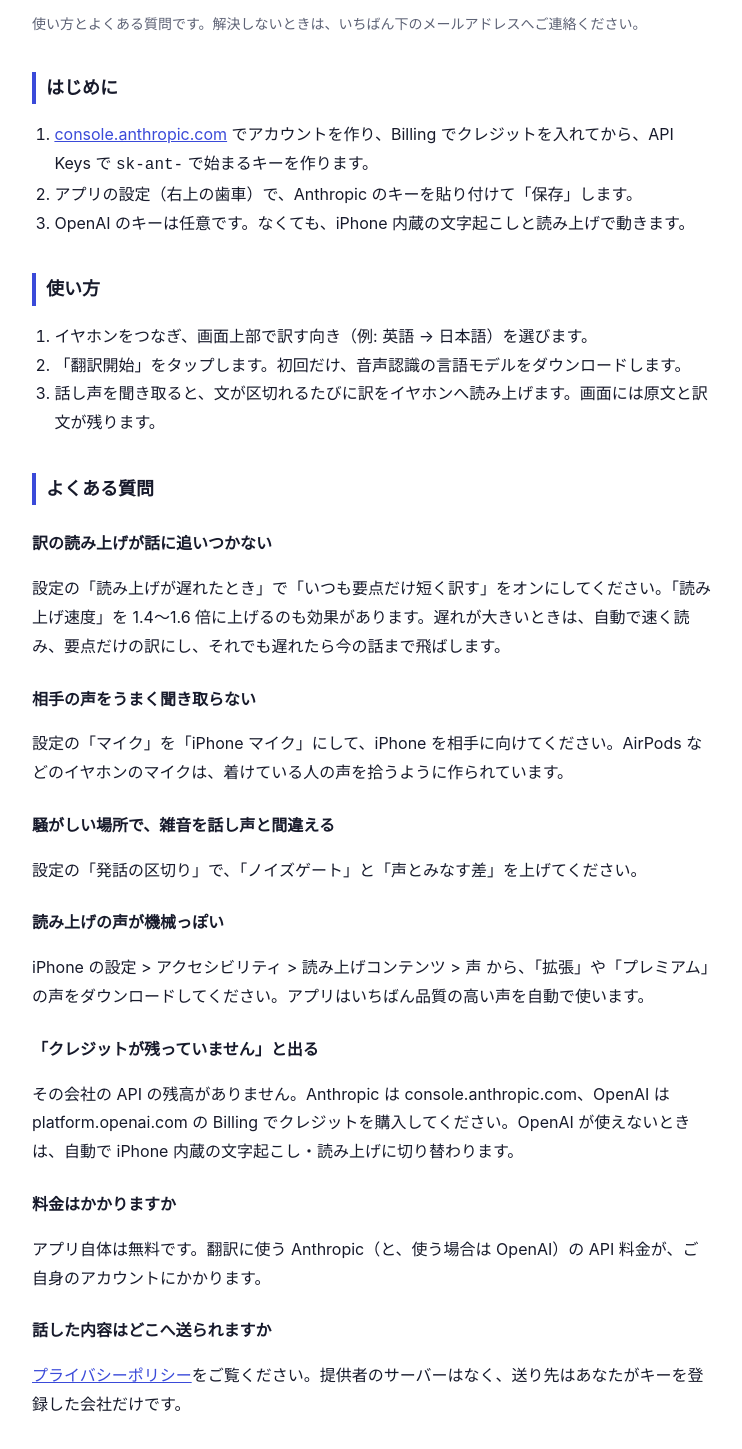
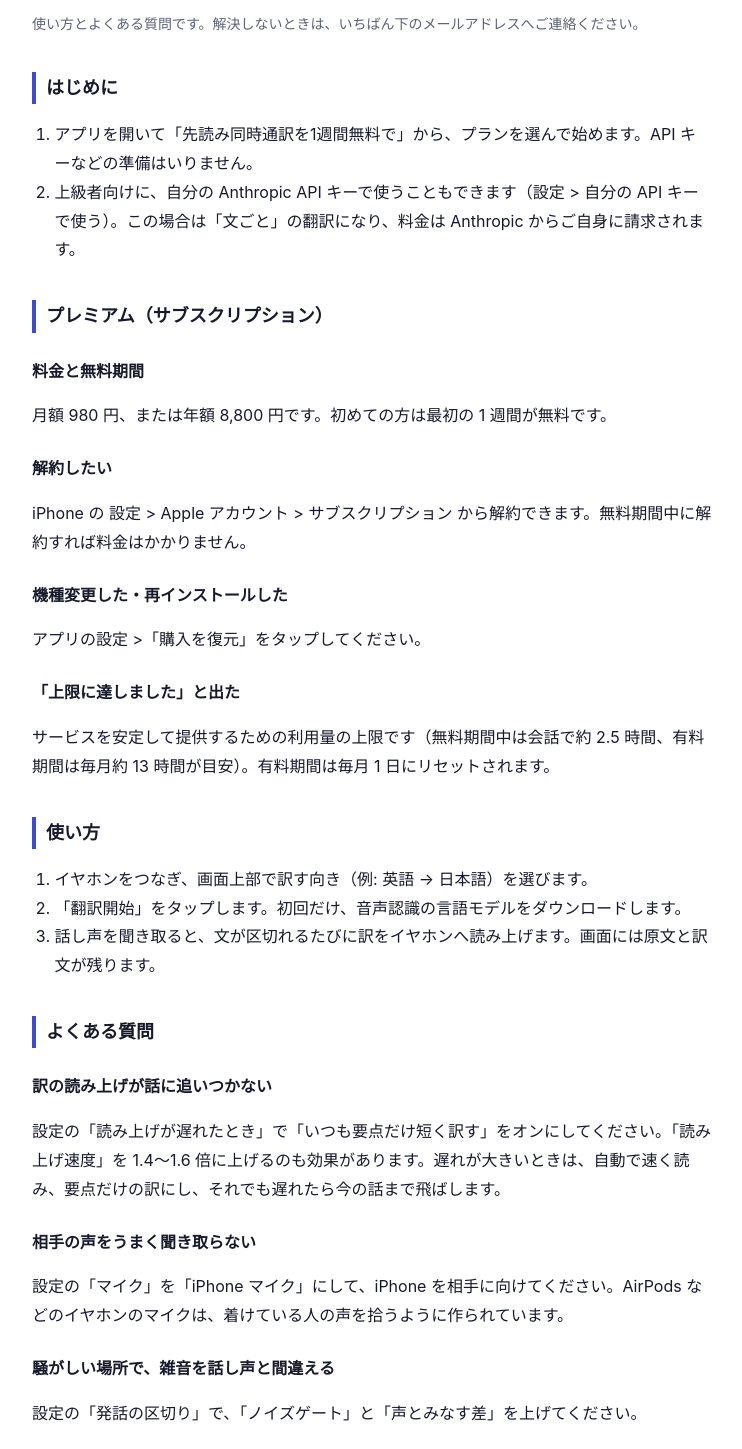
Before and after one commit to asanoitsuki/earphone-translator, a plain HTML site: page support.html in a window 1280 px wide. Shown: the part 125-1574 px from the top of the page, without its empty margins (268-1010 px from the left). Drawn offline with Linux system fonts and the light colour scheme.

Commit message:
Add subscription terms and relay server to policies; new icon
Co-Authored-By: Claude Opus 5.5 <noreply@anthropic.com>

```diff
--- a/support.html
+++ b/support.html
@@ -15,10 +15,19 @@
 
   <h2>はじめに</h2>
   <ol>
-    <li><a href="https://console.anthropic.com">console.anthropic.com</a> でアカウントを作り、Billing でクレジットを入れてから、API Keys で <code>sk-ant-</code> で始まるキーを作ります。</li>
-    <li>アプリの設定（右上の歯車）で、Anthropic のキーを貼り付けて「保存」します。</li>
-    <li>OpenAI のキーは任意です。なくても、iPhone 内蔵の文字起こしと読み上げで動きます。</li>
+    <li>アプリを開いて「先読み同時通訳を1週間無料で」から、プランを選んで始めます。API キーなどの準備はいりません。</li>
+    <li>上級者向けに、自分の Anthropic API キーで使うこともできます（設定 &gt; 自分の API キーで使う）。この場合は「文ごと」の翻訳になり、料金は Anthropic からご自身に請求されます。</li>
   </ol>
+
+  <h2>プレミアム（サブスクリプション）</h2>
+  <h3>料金と無料期間</h3>
+  <p>月額 980 円、または年額 8,800 円です。初めての方は最初の 1 週間が無料です。</p>
+  <h3>解約したい</h3>
+  <p>iPhone の 設定 &gt; Apple アカウント &gt; サブスクリプション から解約できます。無料期間中に解約すれば料金はかかりません。</p>
+  <h3>機種変更した・再インストールした</h3>
+  <p>アプリの設定 &gt;「購入を復元」をタップしてください。</p>
+  <h3>「上限に達しました」と出た</h3>
+  <p>サービスを安定して提供するための利用量の上限です（無料期間中は会話で約 2.5 時間、有料期間は毎月約 13 時間が目安）。有料期間は毎月 1 日にリセットされます。</p>
 
   <h2>使い方</h2>
   <ol>
@@ -38,10 +47,10 @@
   <p>iPhone の設定 &gt; アクセシビリティ &gt; 読み上げコンテンツ &gt; 声 から、「拡張」や「プレミアム」の声をダウンロードしてください。アプリはいちばん品質の高い声を自動で使います。</p>
   <h3>「クレジットが残っていません」と出る</h3>
   <p>その会社の API の残高がありません。Anthropic は console.anthropic.com、OpenAI は platform.openai.com の Billing でクレジットを購入してください。OpenAI が使えないときは、自動で iPhone 内蔵の文字起こし・読み上げに切り替わります。</p>
-  <h3>料金はかかりますか</h3>
-  <p>アプリ自体は無料です。翻訳に使う Anthropic（と、使う場合は OpenAI）の API 料金が、ご自身のアカウントにかかります。</p>
+  <h3>自分の API キーで使うときの料金</h3>
+  <p>翻訳に使う Anthropic（と、使う場合は OpenAI）の API 料金が、ご自身のアカウントにかかります。</p>
   <h3>話した内容はどこへ送られますか</h3>
-  <p><a href="privacy.html">プライバシーポリシー</a>をご覧ください。提供者のサーバーはなく、送り先はあなたがキーを登録した会社だけです。</p>
+  <p><a href="privacy.html">プライバシーポリシー</a>をご覧ください。プレミアムでは提供者の中継サーバーを通って Anthropic に送られます（内容は保存しません）。自分のキーで使うときは、端末からキーを登録した会社へ直接送ります。</p>
 
   <h2>お問い合わせ</h2>
   <p>メール: 9n9b25qtpq@privaterelay.appleid.com</p>
```
Also changed, not shown: index.html (+1 -1 lines), privacy.html (+16 -5 lines), terms.html (+12 -1 lines), apple-touch-icon.png, favicon.png.
